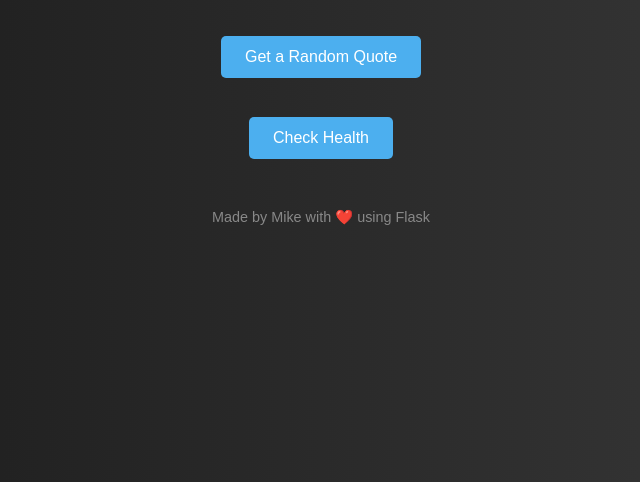
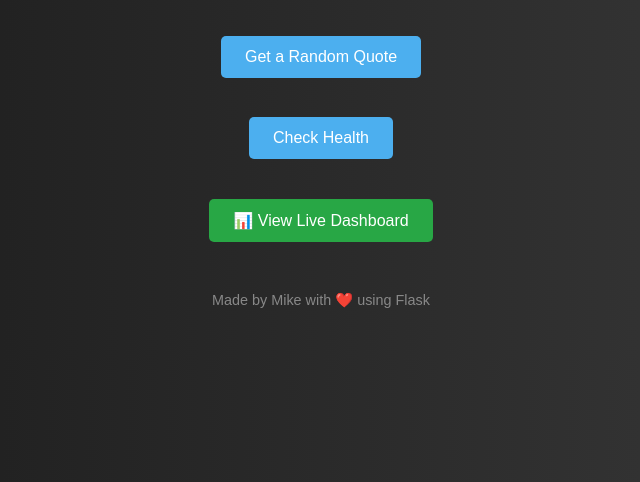
Before and after one commit to m2felix/flask-devops-boilerplate, a Flask app: page / in a window 1280 px wide. Shown: the part 168-650 px from the top of the page, without its empty margins (319-959 px from the left). Run offline with Flask 3, Linux system fonts and the light colour scheme.

Commit message:
View Live Dashboard

```diff
--- a/app/templates/index.html
+++ b/app/templates/index.html
@@ -12,7 +12,6 @@
             text-align: center;
             margin: 0;
             padding: 50px;
-            transition: background 1s ease;
         }
         h1 {
             font-size: 2.5rem;
@@ -28,35 +27,26 @@
             color: white;
             padding: 12px 24px;
             text-align: center;
+            text-decoration: none;
+            display: inline-block;
             font-size: 1rem;
             margin-top: 20px;
             cursor: pointer;
             border-radius: 5px;
-            transition: background-color 0.3s ease;
         }
         button:hover {
             background-color: #379add;
-        }
-        #quote {
-            font-style: italic;
-            opacity: 0;
-            transition: opacity 0.8s ease-in-out;
-        }
-        #status {
-            font-size: 1rem;
-            margin-top: 10px;
-            font-weight: bold;
-        }
-        .healthy {
-            color: lightgreen;
-        }
-        .unhealthy {
-            color: red;
         }
         footer {
             margin-top: 50px;
             font-size: 0.9rem;
             color: #888;
+        }
+        .dashboard-btn {
+            background-color: #28a745;
+        }
+        .dashboard-btn:hover {
+            background-color: #218838;
         }
     </style>
 </head>
@@ -72,35 +62,24 @@
     <button onclick="getStatus()">Check Health</button>
     <p id="status"></p>
 
+    <!-- New Dashboard Button -->
+    <a href="/dashboard">
+        <button class="dashboard-btn">📊 View Live Dashboard</button>
+    </a>
+
     <footer>Made by Mike with ❤️ using Flask</footer>
 
     <script>
         async function getQuote() {
             let res = await fetch('/api/random-quote');
             let data = await res.json();
-            let quoteElement = document.getElementById('quote');
-
-            quoteElement.style.opacity = 0; // fade out before updating
-            setTimeout(() => {
-                quoteElement.innerText = `"${data.quote}"`;
-                quoteElement.style.opacity = 1; // fade in
-            }, 300);
+            document.getElementById('quote').innerText = `"${data.quote}"`;
         }
 
         async function getStatus() {
             let res = await fetch('/api/health');
             let data = await res.json();
-            let statusElement = document.getElementById('status');
-
-            if (data.status === "healthy") {
-                statusElement.className = "healthy";
-                document.body.style.background = "linear-gradient(to right, #1e3c72, #2a5298)";
-            } else {
-                statusElement.className = "unhealthy";
-                document.body.style.background = "linear-gradient(to right, #8e0e00, #1f1c18)";
-            }
-
-            statusElement.innerText =
+            document.getElementById('status').innerText =
                 `Status: ${data.status}, Service: ${data.service}, Uptime: ${data.uptime}`;
         }
     </script>
```
